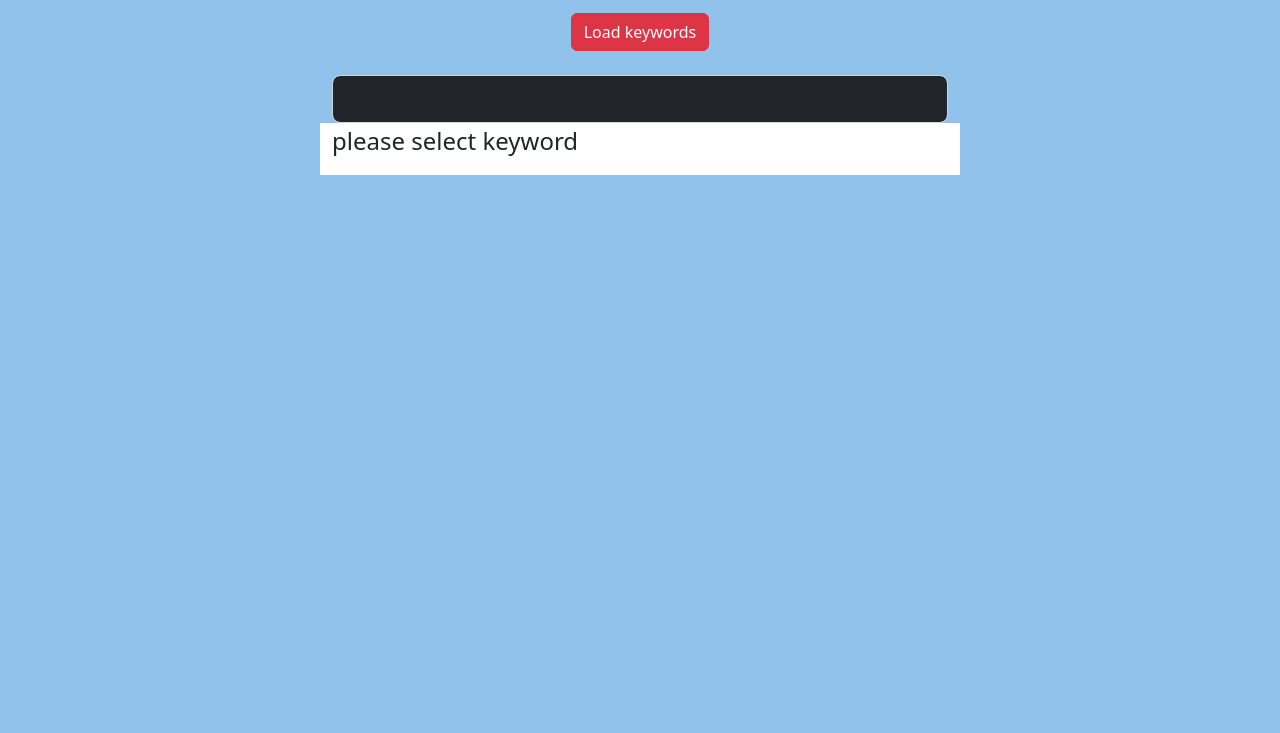
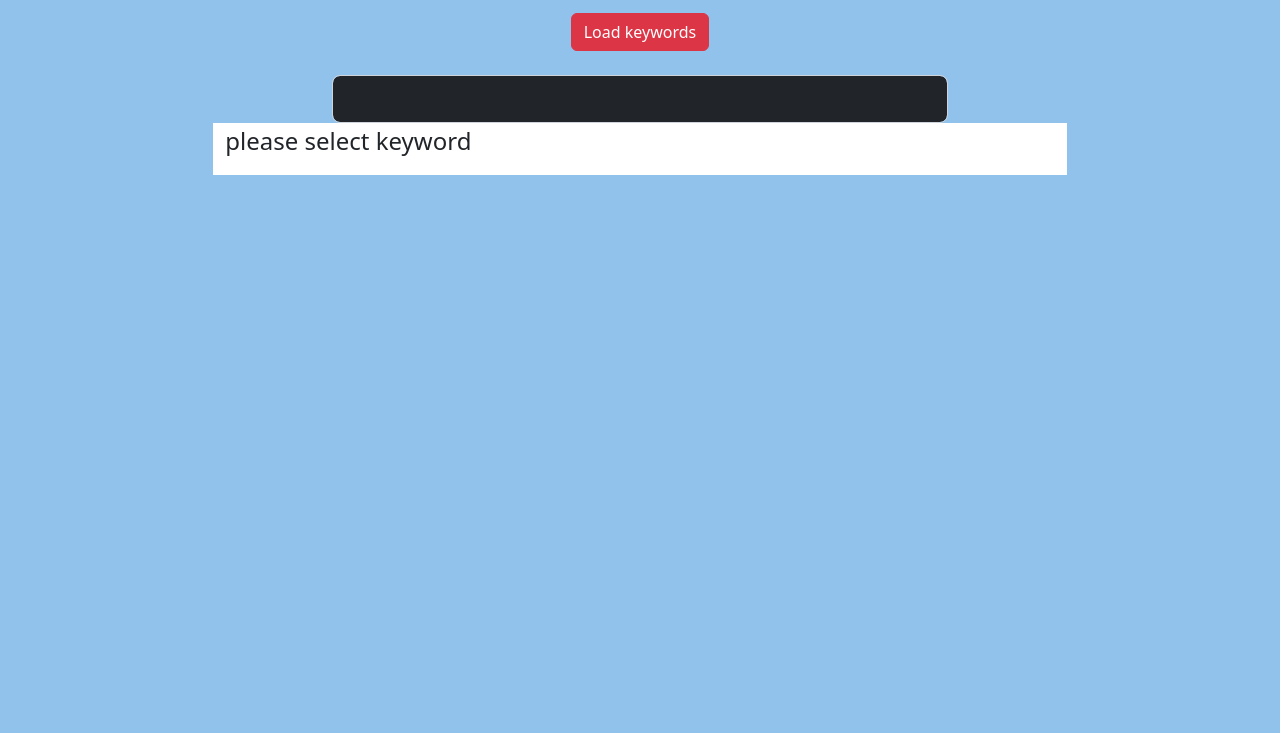
Before and after one commit to rakesh024420/DropDown, a plain HTML site: page index.html in a window 1280 px wide. Shown: the part 67-800 px from the top of the page. Drawn offline with nearby package versions, Linux system fonts and the light colour scheme.

Commit message:
Update index.html

```diff
--- a/index.html
+++ b/index.html
@@ -112,8 +112,8 @@
             <div class="col-sm-3"></div>
        </div>
        <div class="row ">
-            <div class="div col-sm-3"></div>
-            <div class="col-sm-6 bg-white">
+            <div class="col-sm-2"></div>
+            <div class="col-sm-8 bg-white">
                 <p id="about" style="font-size:150% ; text-align: justify;"> please select keyword</p>
 
                 <!-- for if and else-->
@@ -179,7 +179,7 @@
                 <div class="row" id="31" style="display:none ;"></div>
                 <div class="row" id="32" style="display:none ;"></div>
             </div>
-            <div class="div col-sm-3"></div>
+            <div class="div col-sm-2"></div>
        </div>
     </div>
 
```
